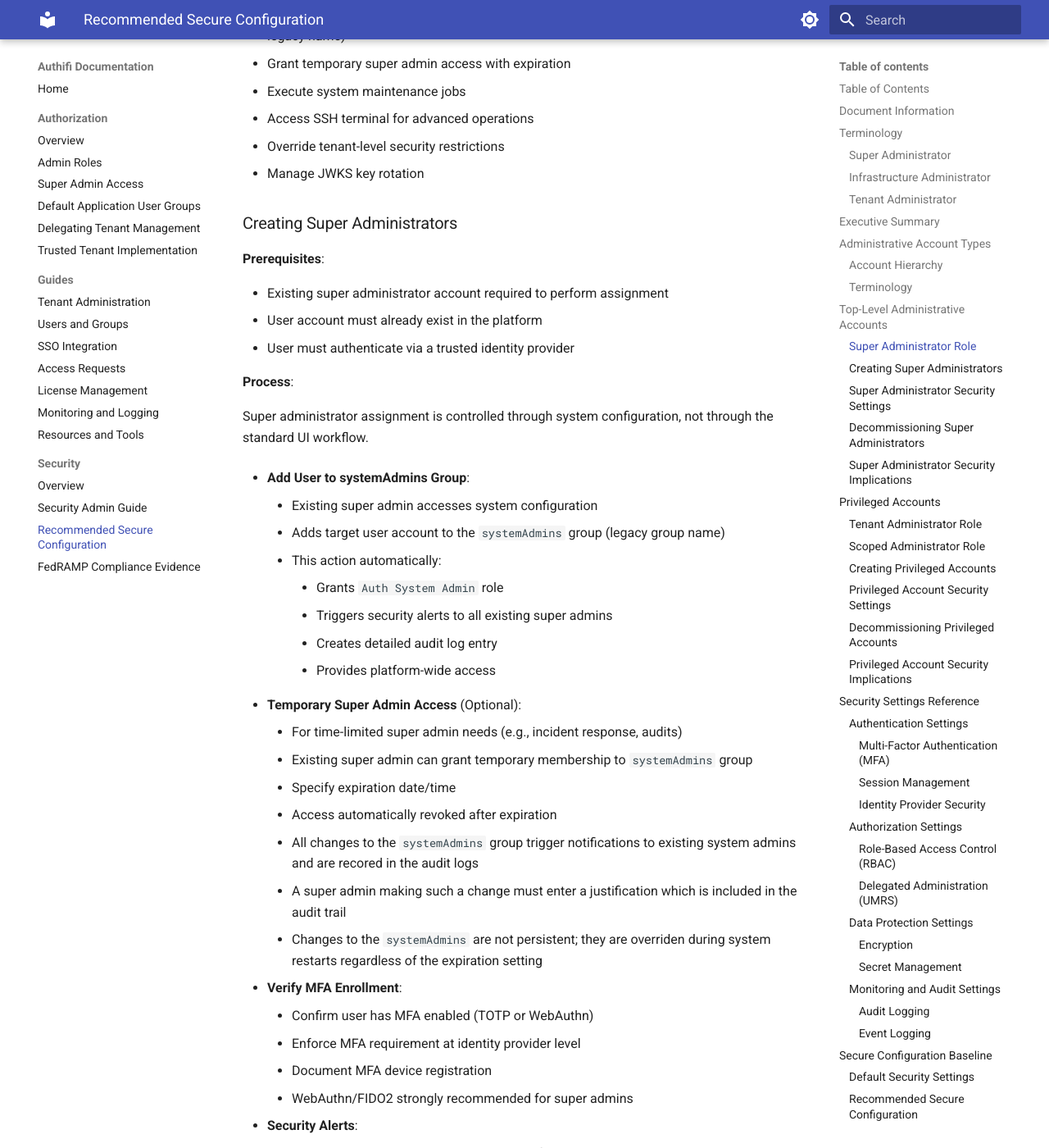
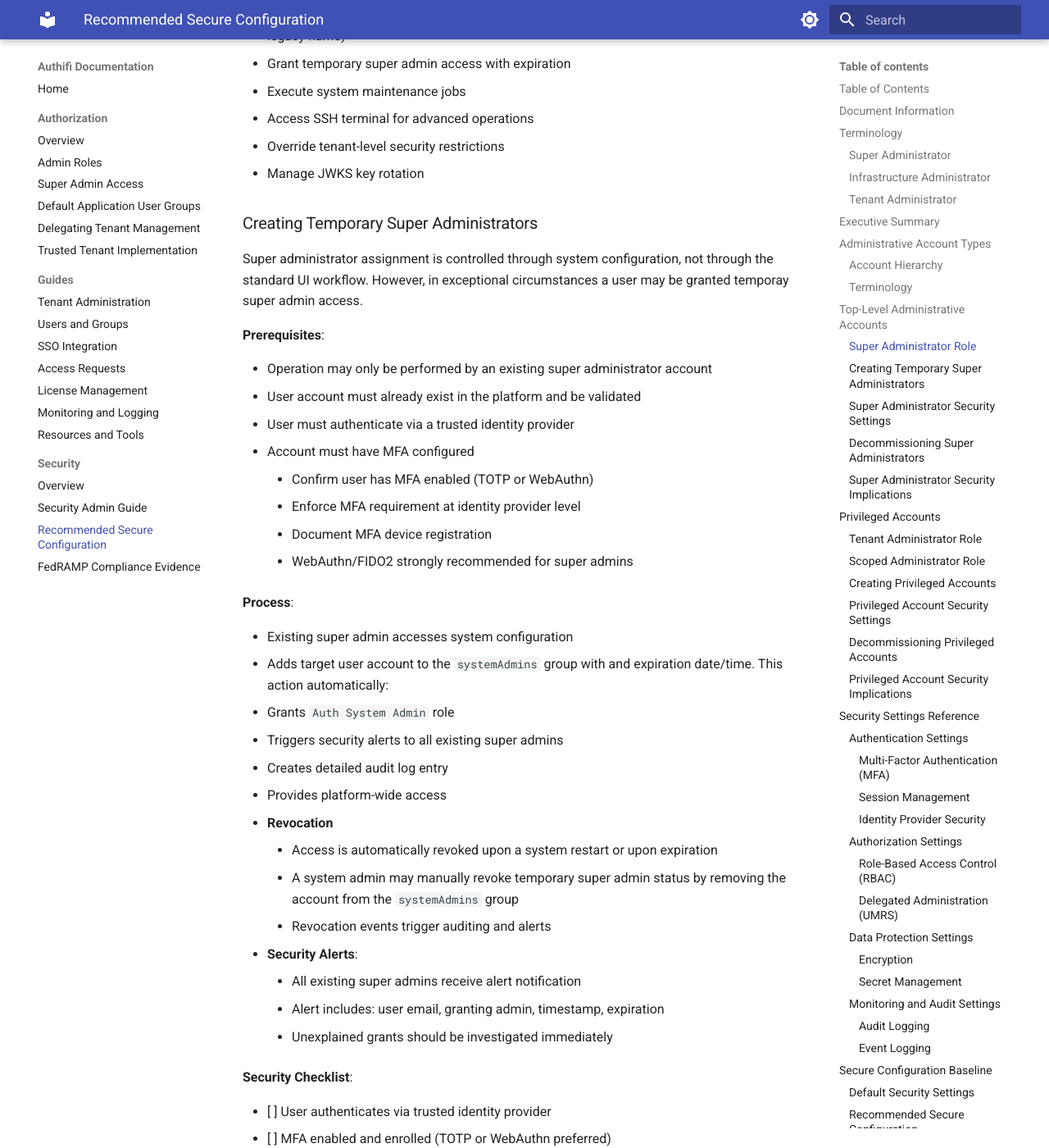
Before and after one commit to AxleResearch/authifi-docs, an MkDocs documentation site: the page built from docs/security/recommended-secure-configuration.md, in a window 1280 px wide and 1400 px high, scrolled down 4942 px. Shown: the whole window at 82% size. Built offline with MkDocs 1.6.1 and Material for MkDocs 9.7.7, drawn with Linux system fonts in a browser that asks for light colours; some of the changed text lies outside the part shown.

Commit message:
chore: update temp super admin process description

````diff
--- a/docs/security/recommended-secure-configuration.md
+++ b/docs/security/recommended-secure-configuration.md
@@ -102,7 +102,7 @@ The Authifi service implements three levels of administrative access:
 ```
 ┌─────────────────────────────────────┐
 │   Super Administrators              │  <- Top-Level Administrative Accounts
-│   (Authifi System Admin role)          │
+│   (Authifi System Admin role)       │
 │   - Platform-wide control           │
 │   - All tenant access               │
 │   - License management              │
@@ -184,46 +184,40 @@ Super Administrators have unrestricted access to the Authifi platform and can:
 - Override tenant-level security restrictions
 - Manage JWKS key rotation
 
-### Creating Super Administrators
+### Creating Temporary Super Administrators
+
+Super administrator assignment is controlled through system configuration, not through the standard UI workflow. However, in exceptional circumstances a user may be granted temporay super admin access.
 
 **Prerequisites**:
 
-- Existing super administrator account required to perform assignment
-- User account must already exist in the platform
+- Operation may only be performed by an existing super administrator account
+- User account must already exist in the platform and be validated
 - User must authenticate via a trusted identity provider
-
-**Process**:
-
-Super administrator assignment is controlled through system configuration, not through the standard UI workflow.
-
-- **Add User to systemAdmins Group**:
-    - Existing super admin accesses system configuration
-    - Adds target user account to the `systemAdmins` group (legacy group name)
-    - This action automatically:
-        - Grants `Auth System Admin` role
-        - Triggers security alerts to all existing super admins
-        - Creates detailed audit log entry
-        - Provides platform-wide access
-
-- **Temporary Super Admin Access** (Optional):
-    - For time-limited super admin needs (e.g., incident response, audits)
-    - Existing super admin can grant temporary membership to `systemAdmins` group
-    - Specify expiration date/time
-    - Access automatically revoked after expiration
-    - All changes to the `systemAdmins` group trigger notifications to existing system admins and are recored in the audit logs
-    - A super admin making such a change must enter a justification which is included in the audit trail
-    - Changes to the `systemAdmins` are not persistent; they are overriden during system restarts regardless of the expiration setting
-
-- **Verify MFA Enrollment**:
+- Account must have MFA configured
     - Confirm user has MFA enabled (TOTP or WebAuthn)
     - Enforce MFA requirement at identity provider level
     - Document MFA device registration
     - WebAuthn/FIDO2 strongly recommended for super admins
 
+**Process**:
+
+- Existing super admin accesses system configuration
+- Adds target user account to the `systemAdmins` group with and expiration date/time. This action automatically:
+
+   - Grants `Auth System Admin` role
+   - Triggers security alerts to all existing super admins
+   - Creates detailed audit log entry
+   - Provides platform-wide access
+
+- **Revocation**
+    - Access is automatically revoked upon a system restart or upon expiration
+    - A system admin may manually revoke temporary super admin status by removing the account from the `systemAdmins` group
+    - Revocation events trigger auditing and alerts
+
 - **Security Alerts**:
+
     - All existing super admins receive alert notification
-    - Alert includes: user email, granting admin, timestamp, temporary/permanent
-    - Provides 24-hour window for review/challenge
+    - Alert includes: user email, granting admin, timestamp, expiration
     - Unexplained grants should be investigated immediately
 
 **Security Checklist**:
@@ -265,7 +259,7 @@ Super administrator assignment is controlled through system configuration, not t
 **Process**:
 
 - **Immediate Actions**:
-    - Existing super admin removes user from `systemAdmins` group via system configuration
+    - Existing super admin removes user from `systemAdmins` group via system configuration and triggers a system restart
     - This action automatically:
         - Removes `Auth System Admin` role
         - Triggers security alerts to all remaining super admins
@@ -309,7 +303,6 @@ Super administrator assignment is controlled through system configuration, not t
 
 - Super admins can grant themselves additional roles in any tenant
 - Can modify identity provider trust settings
-- Can bypass MFA requirements for other users (not recommended)
 - **Mitigation**: Regular audit of super admin role assignments, separation of duties
 
 **Data Access**:
````
Also changed, not shown: other parts of docs/security/recommended-secure-configuration.md (+1 -1 lines).
